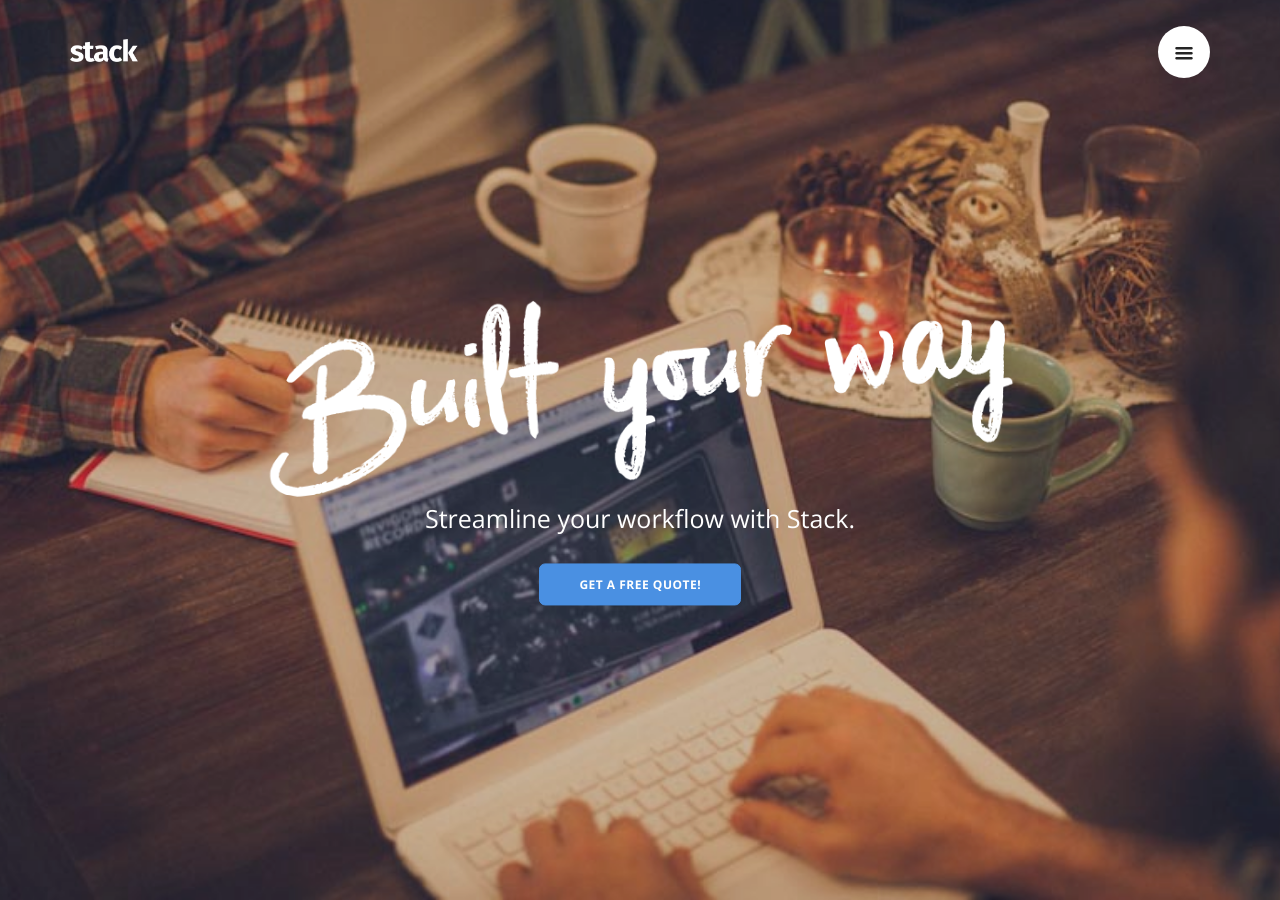
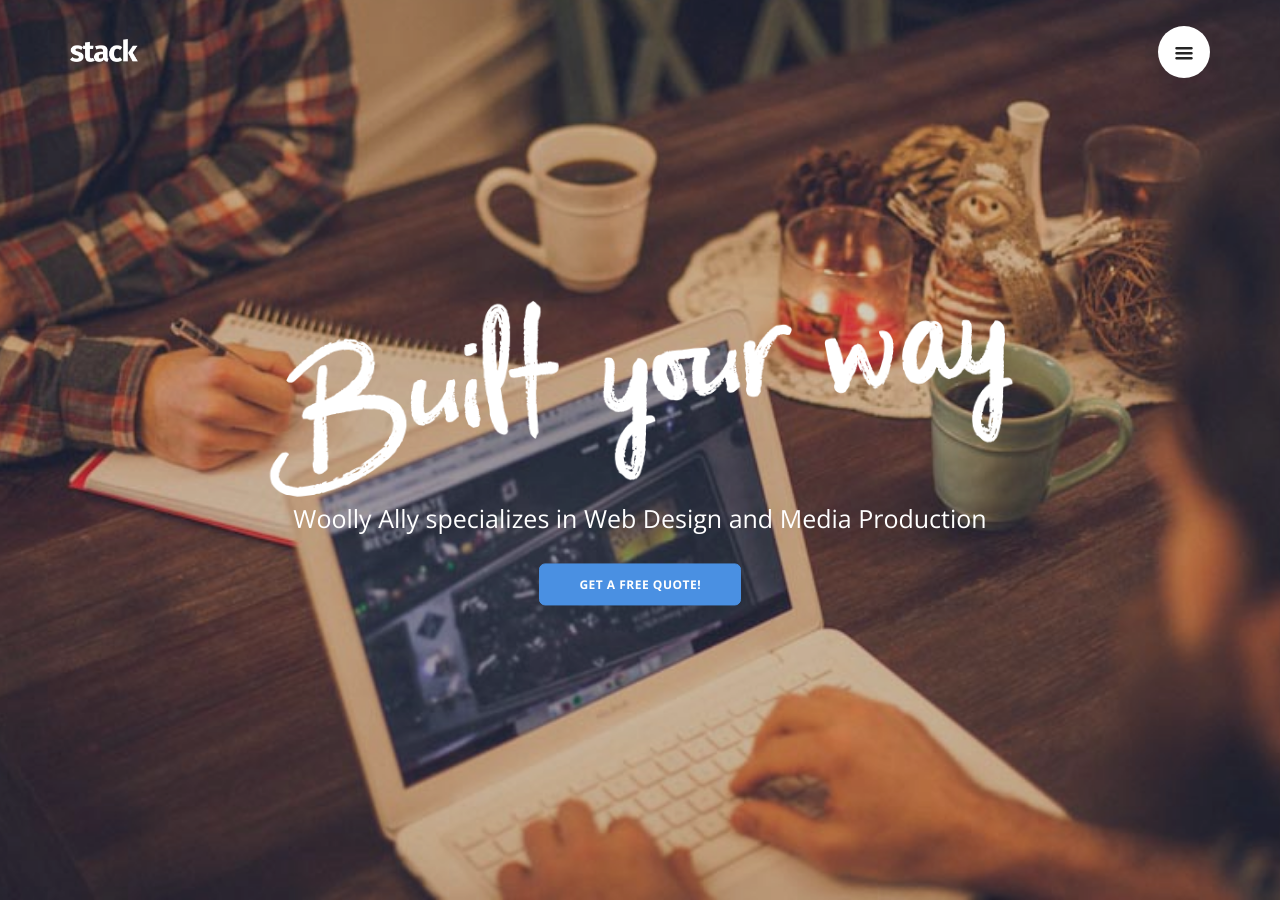
Before and after one commit to WoollyAlly/WoollyAllyTest, a Jekyll site: the page built from index.html, in a window 1280 px wide and 900 px high. Built offline with Jekyll 4.4.1, drawn with Linux system fonts in a browser that asks for light colours; some web fonts are replaced.

Commit message:
Updated '_includes/home.html' via CloudCannon

```diff
--- a/_includes/home.html
+++ b/_includes/home.html
@@ -7,7 +7,7 @@
             <div class="col-sm-8">
                 <img alt="Image" class="unmarg--bottom" src="img/headline-1.png" />
                 <h3>
-                    Streamline your workflow with Stack.
+                    Woolly Ally specializes in Web Design and Media Production
                 </h3>
                 <a class="btn btn--primary type--uppercase modal-trigger" href="#" data-modal-index="1">
                     <span class="btn__text">
```
